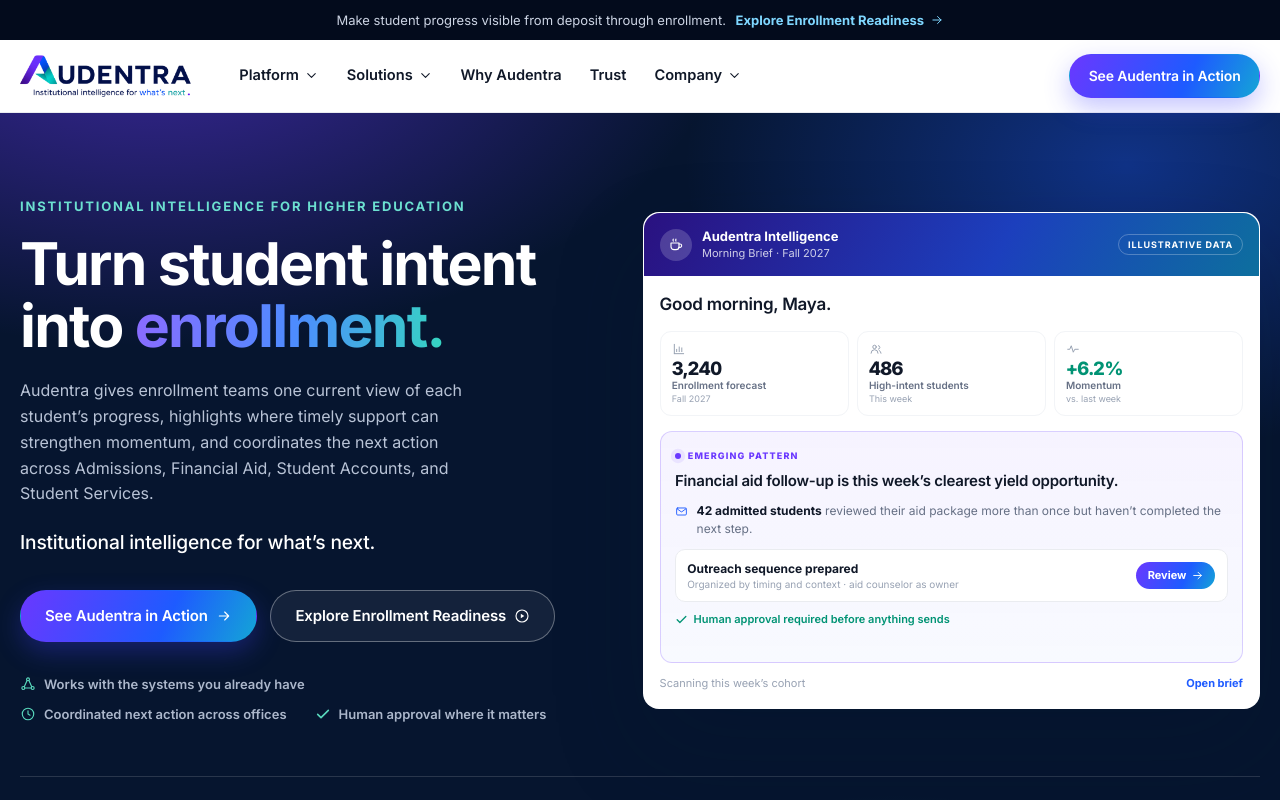
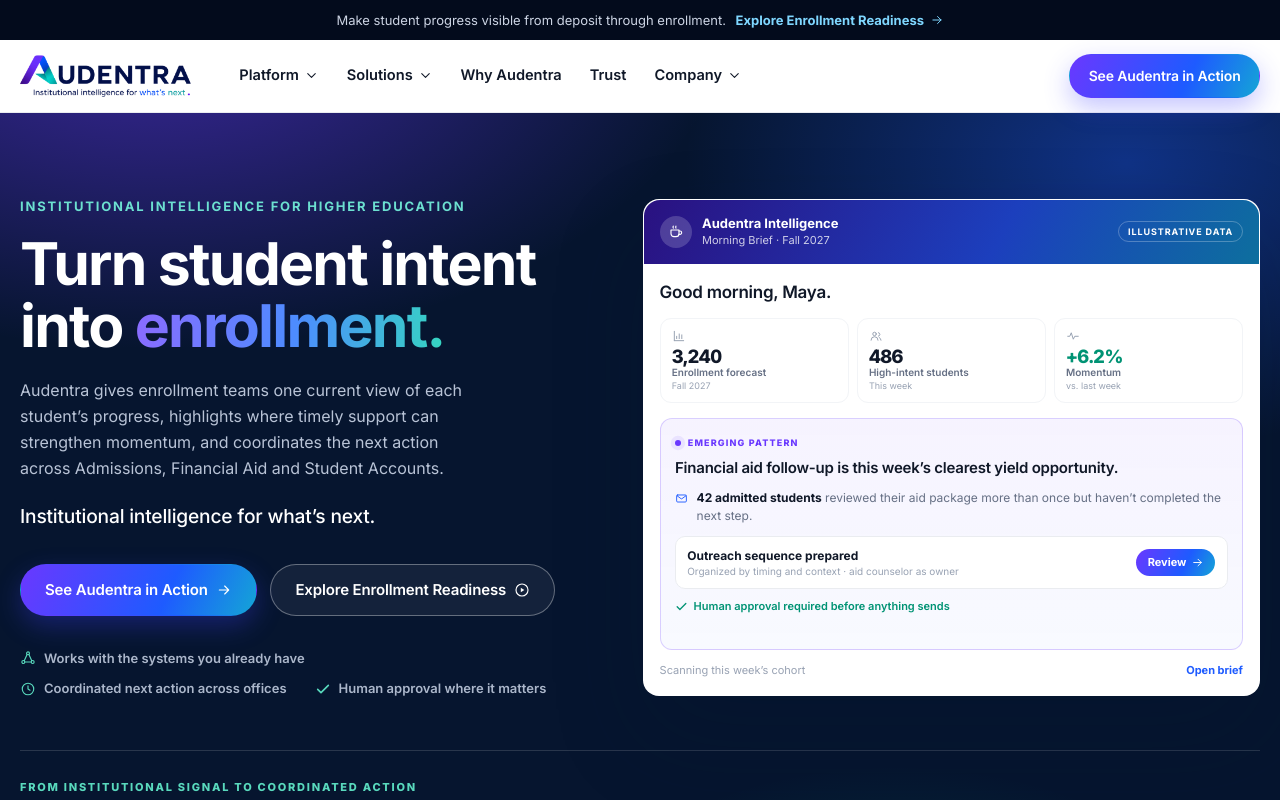
Before and after one commit to dhairya2801/audentra-website, a Next.js app: page / in a window 1280 px wide. Shown: the top 800 px of the page. Built offline with nearby package versions, Linux system fonts and the light colour scheme; a web font is replaced by a local one.

Commit message:
remove 'Student Services' from hero

```diff
--- a/app/page.tsx
+++ b/app/page.tsx
@@ -181,7 +181,7 @@
               <p className="au-lede">
                 Audentra gives enrollment teams one current view of each student&rsquo;s progress,
                 highlights where timely support can strengthen momentum, and coordinates the next
-                action across Admissions, Financial Aid, Student Accounts, and Student Services.
+                action across Admissions, Financial Aid and Student Accounts.
               </p>
               <p className="au-hero__tagline">Institutional intelligence for what&rsquo;s next.</p>
               <div className="au-btn-row">
```
